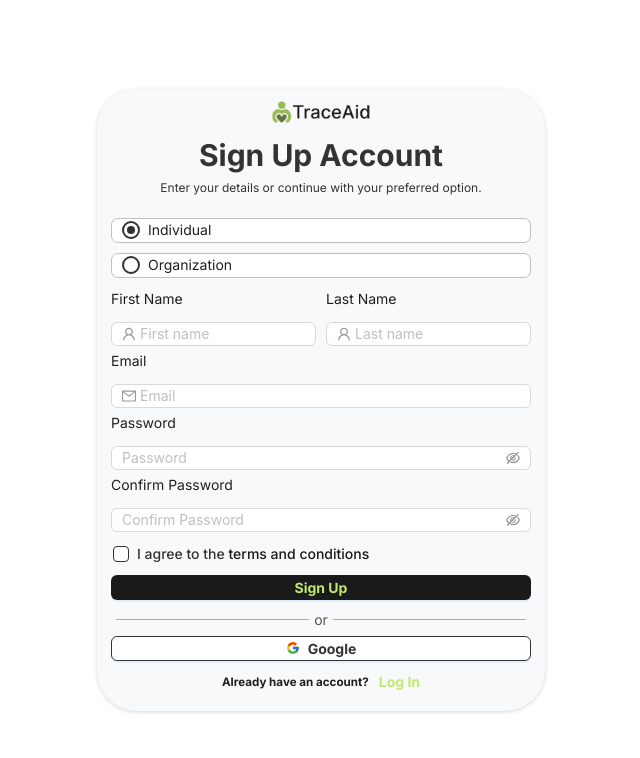
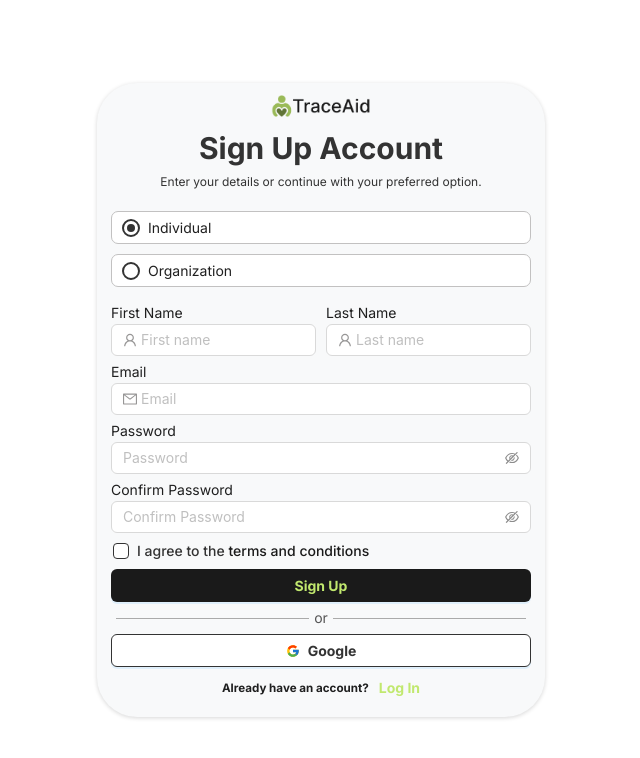
Before and after one commit to ZionCodeForFun/TraceAid, a React (Vite) app: page /#/ in a window 1280 px wide. Shown: the top 758 px of the page, without its empty margins (319-959 px from the left). Built offline with nearby package versions, Linux system fonts and the light colour scheme.

Commit message:
still on the form input

```diff
--- a/src/components/auth/ForgotPassword.jsx
+++ b/src/components/auth/ForgotPassword.jsx
@@ -3,20 +3,17 @@
 import { MailOutlined } from "@ant-design/icons";
 import { Container } from "../../style/ResetPasswordStyle";
 import logo2 from "../../assets/logo2.png";
-import { Link } from "react-router-dom";
+import { Link, useNavigate } from "react-router-dom";
 const ForgotPassword = () => {
+  const nav = useNavigate();
   const [form] = Form.useForm();
   const onFinish = (values) => {
     console.log("Reset request:", values);
+    nav("/ResetPassword");
   };
   return (
     <Container>
-      <Form
-        form={form}
-        onFinish={onFinish}
-
-        className="wrapper"
-      >
+      <Form form={form} onFinish={onFinish} className="wrapper">
         <img src={logo2} alt="logo" />
         <div className="content_holder">
           <div className="title">
@@ -39,14 +36,16 @@
               <Input prefix={<MailOutlined />} placeholder="Enter your email" />
             </Form.Item>
 
-            <Form.Item   style={{ marginBottom: "5px" }}>
+            <Form.Item style={{ marginBottom: "5px" }}>
               <Button type="primary" htmlType="submit" block className="btn">
                 Send Verification Code
               </Button>
             </Form.Item>
           </div>
         </div>
-        <Link to={"/login"}><span  className="span">Go back</span></Link>
+        <Link to={"/login"}>
+          <span className="span">Go back</span>
+        </Link>
       </Form>
     </Container>
   );
--- a/src/components/auth/SignUpForm.jsx
+++ b/src/components/auth/SignUpForm.jsx
@@ -45,6 +45,9 @@
         className="wrapper"
         requiredMark={false}
         layout="vertical"
+        labelCol={{
+          style: { marginTop: "5px", padding: "0", color: "#333" },
+        }}
         initialValues={{ accountType: "individual" }}
       >
         <img src={logo2} alt="logo" />
@@ -53,7 +56,6 @@
             <h2>Sign Up Account</h2>
             <p>Enter your details or continue with your preferred option.</p>
           </div>
-
 
           <Form.Item
             name="accountType"
@@ -76,7 +78,6 @@
             </Radio.Group>
           </Form.Item>
 
-
           {accountType === "organization" ? (
             <Form.Item
               label="Organization Name"
@@ -92,7 +93,7 @@
               <Input
                 prefix={<FiBriefcase style={{ color: "#979696" }} />}
                 placeholder="Enter organization name"
-                style={{ padding: "0 10px" }}
+                // style={{ padding: "0 10px" }}
               />
             </Form.Item>
           ) : (
@@ -108,7 +109,7 @@
                 <Input
                   prefix={<UserOutlined style={{ color: "#979696" }} />}
                   placeholder="First name"
-                  style={{ padding: "0 10px" }}
+                  // style={{ padding: "" }}
                 />
               </Form.Item>
 
@@ -123,7 +124,7 @@
                 <Input
                   prefix={<UserOutlined style={{ color: "#979696" }} />}
                   placeholder="Last name"
-                  style={{ padding: "0 10px" }}
+                  // style={{ padding: "0 10px" }}
                 />
               </Form.Item>
             </div>
@@ -143,7 +144,7 @@
             <Input
               prefix={<MailOutlined style={{ color: "#979696" }} />}
               placeholder="Email"
-              style={{ padding: "0 10px" }}
+              // style={{ padding: "0 10px" }}
             />
           </Form.Item>
 
@@ -160,7 +161,10 @@
             ]}
             style={{ margin: "0" }}
           >
-            <Input.Password placeholder="Password" style={{ padding: "0 10px" }} />
+            <Input.Password
+              placeholder="Password"
+              // style={{ padding: "0 10px" }}
+            />
           </Form.Item>
 
           <Form.Item
@@ -183,7 +187,7 @@
           >
             <Input.Password
               placeholder="Confirm Password"
-              style={{ padding: "0 10px" }}
+              // style={{ padding: "0 10px" }}
             />
           </Form.Item>
 
@@ -221,7 +225,9 @@
 
           {accountType === "organization" ? null : (
             <>
-              <div className="line-text" plain>or</div>
+              <div className="line-text" plain>
+                or
+              </div>
               <Button block type="primary" className="google_btn">
                 <FcGoogle />
                 Google
--- a/src/style/SignUpFormStyle.jsx
+++ b/src/style/SignUpFormStyle.jsx
@@ -62,7 +62,7 @@
         border: 1px solid var(--NeutralGrey4-Text);
         color: var(--NeutralGrey4-Text);
         font-weight: bold;
-        height: 25px;
+        height: 33px;
         &:hover {
           background-color: var(--Primary200);
         }
@@ -124,7 +124,7 @@
           width: 100%;
           border-radius: 7px;
           padding: 3px 10px;
-          height: 25px;
+          height: 33px;
           display: flex;
           align-items: center;
           border: 1px solid #c2c1c1;
@@ -136,7 +136,7 @@
         color: var(--PrimaryBase);
         font-weight: bold;
         padding: 0;
-        height: 25px;
+        height: 33px;
         &:hover {
           background-color: var(--PrimaryBase);
           color: var(--NeutralBlack);
```
Also changed, not shown: src/components/common/Button.jsx (+17 -0 lines), src/components/auth/LoginForm.jsx (line endings or trailing spaces).
